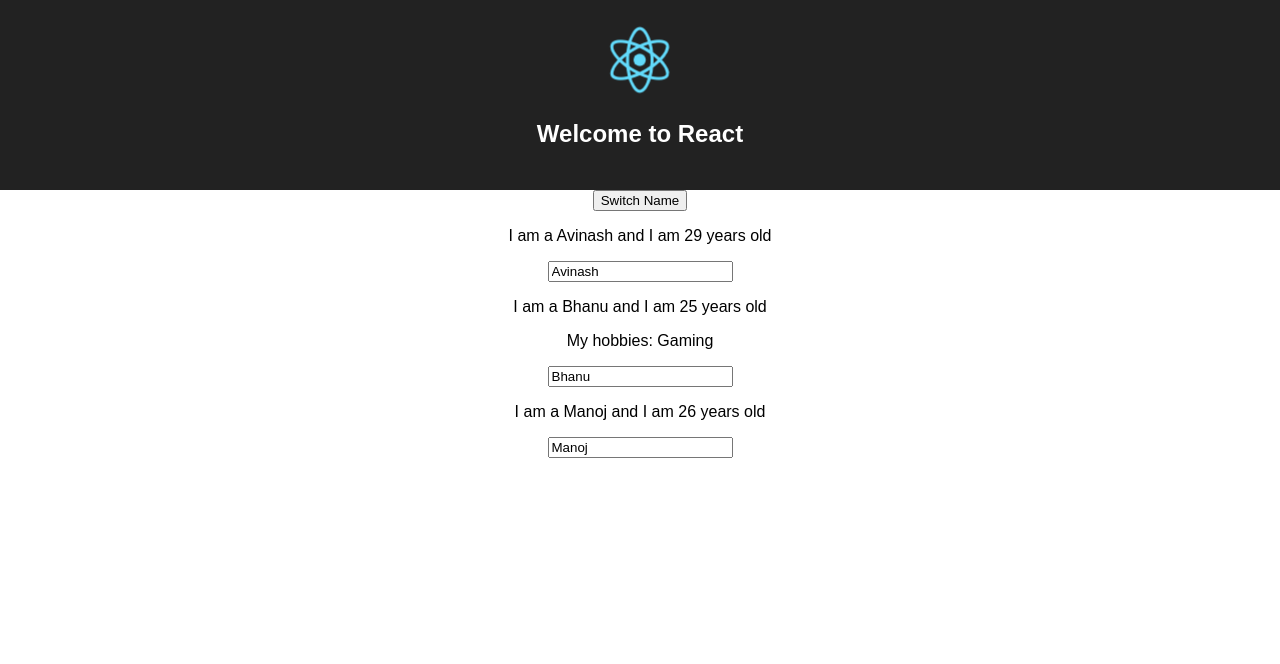
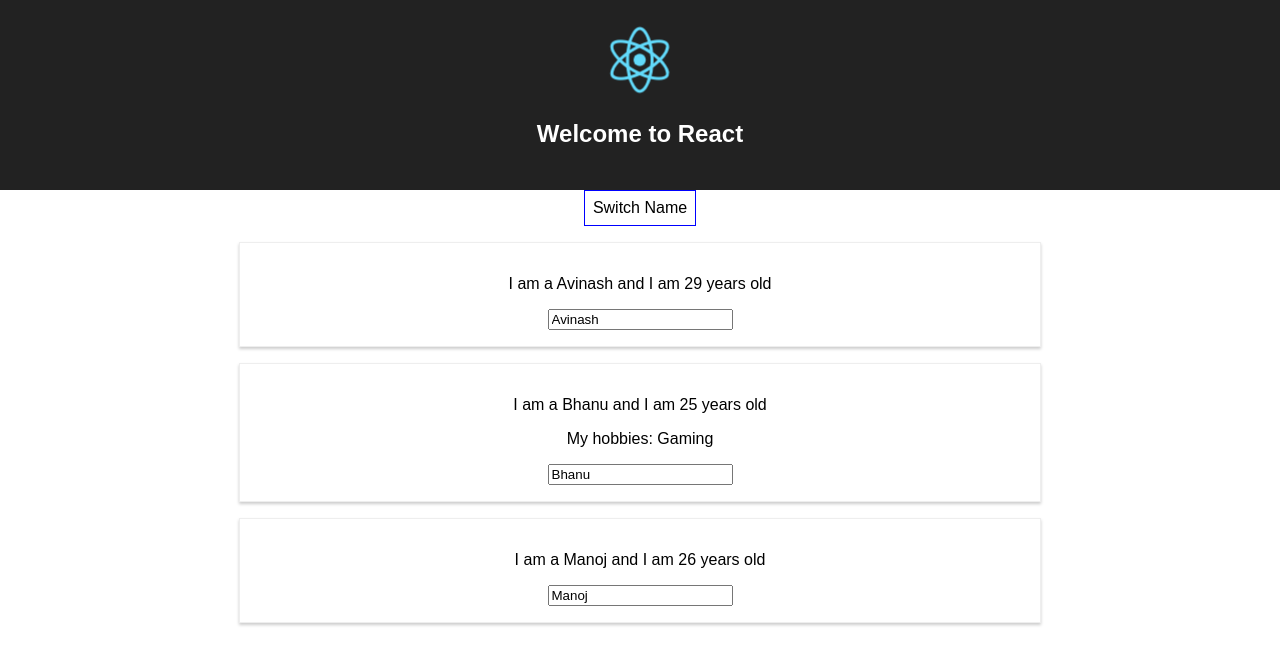
Before and after one commit to avipeels/Hooks, a React (Create React App) app in the folder react-complete-guide/: page / in a window 1280 px wide. Shown: the top 664 px of the page. Built offline with nearby package versions, Linux system fonts and the light colour scheme.

Commit message:
adding css

```diff
--- a/react-complete-guide/src/App.js
+++ b/react-complete-guide/src/App.js
@@ -31,6 +31,13 @@
     })
   }
   render() {
+    const style = {
+      backgroundColor: 'white',
+      font: 'inherit',
+      border: '1px solid blue',
+      padding: '8px',
+      cursor: 'pointer'
+    }
     return (
       <div className="App">
         <header className="App-header">
@@ -39,6 +46,7 @@
         </header>
 
         <button
+          style={style}
           onClick={this.switchNameHandler.bind(this, 'Avinash Peelu')}>Switch Name
         </button>
 
--- /dev/null
+++ b/react-complete-guide/src/Person/Person.css
@@ -0,0 +1,8 @@
+.Person {
+    width: 60%;
+    margin: 16px auto;
+    border: 1px solid #eeeeee;
+    box-shadow: 0 2px 3px #cccccc;
+    padding: 16px;
+    text-align: center;
+}
--- a/react-complete-guide/src/Person/Person.js
+++ b/react-complete-guide/src/Person/Person.js
@@ -1,9 +1,9 @@
 import React from 'react';
-
+import './Person.css';
 const Person = (props) => {
     const { name, age, children, click, changed } = props;
     return (
-        <div>
+        <div className="Person">
             <p onClick={click}>I am a {name} and I am {age} years old</p>
             <p>{children}</p>
             <input type="text" onChange={changed} value={name} />
```
